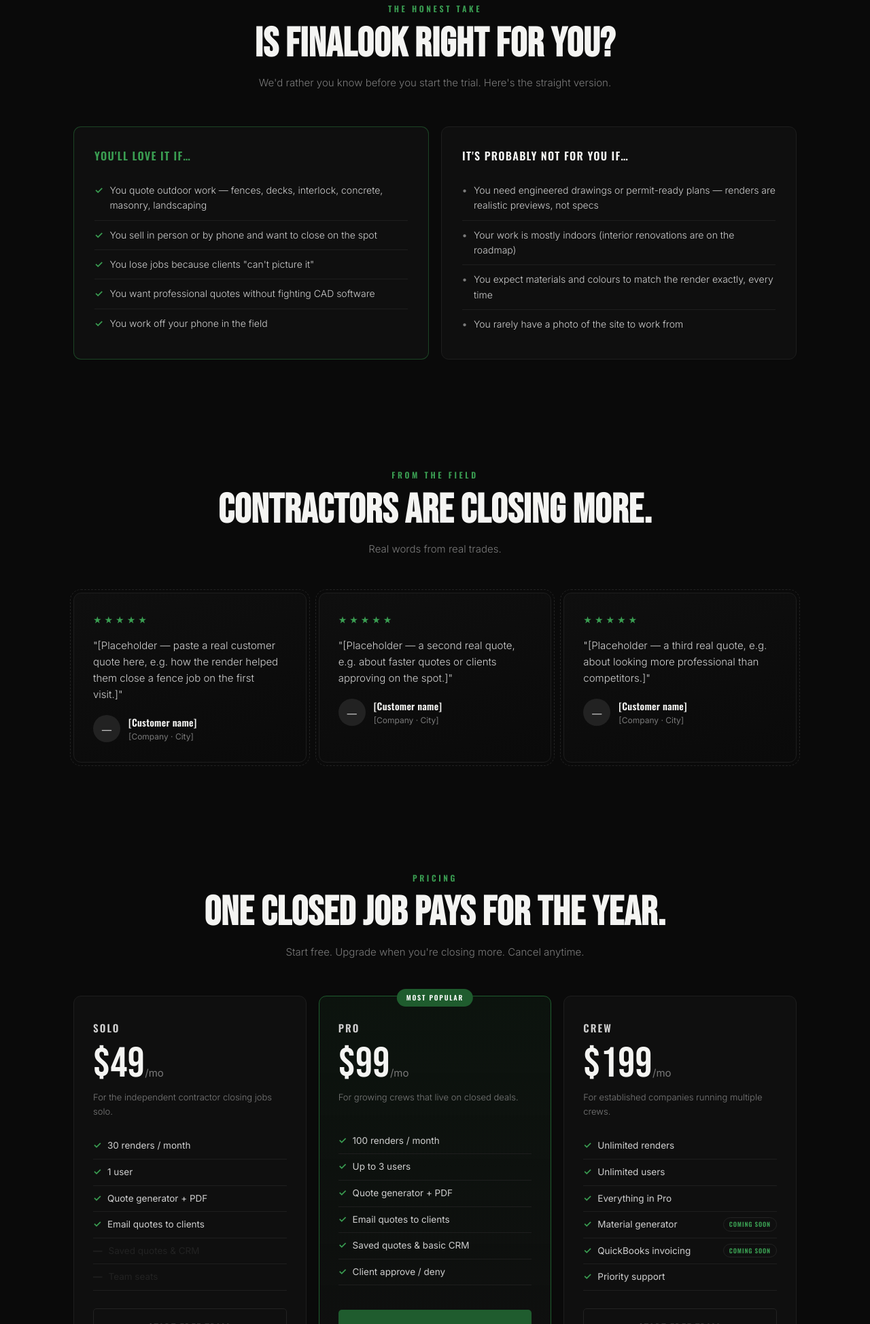
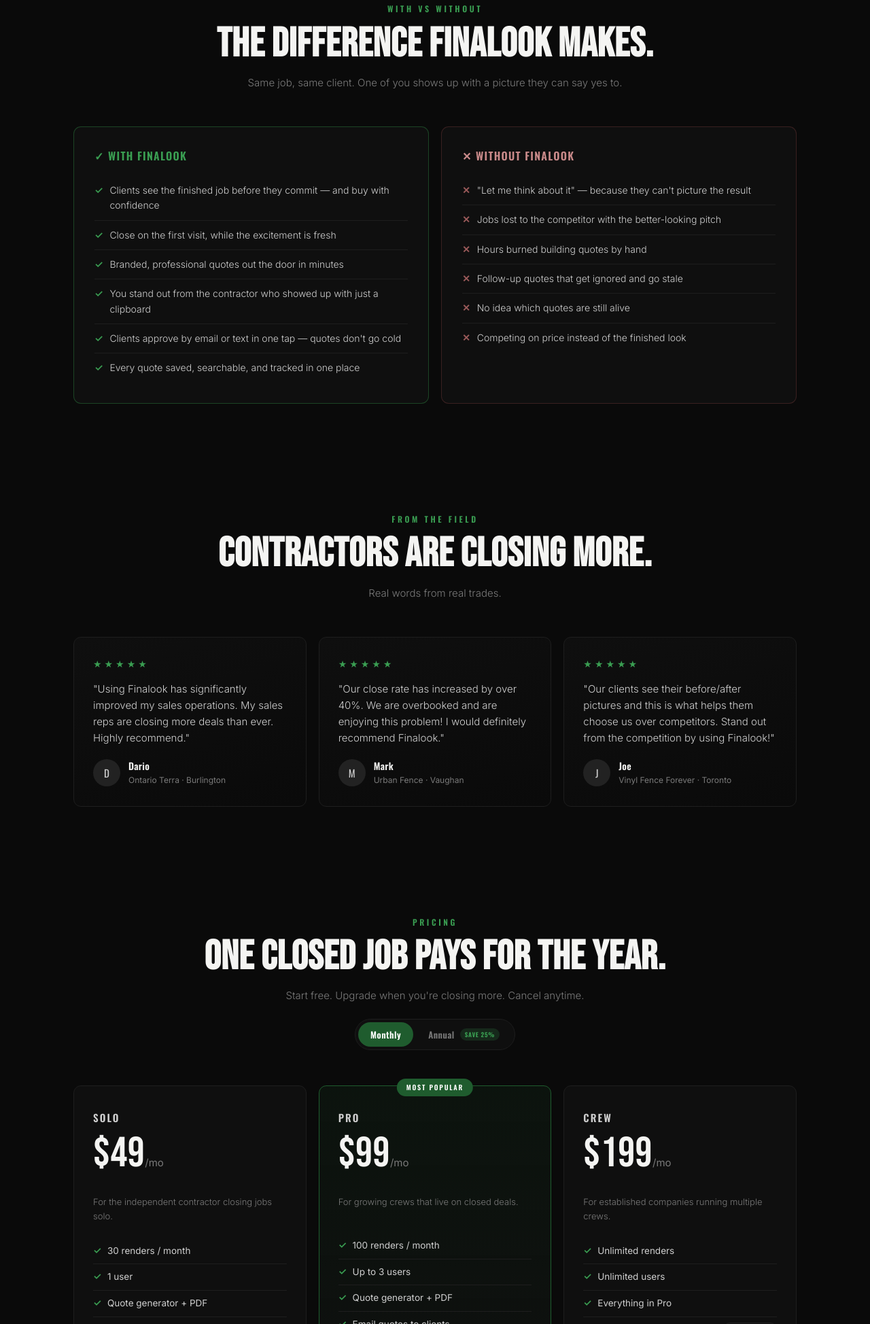
Before and after one commit to nexusai-tera/reformity-design-tool-v2, a website: page index.html in a window 1280 px wide. Shown: the part 4653-6601 px from the top of the page at 68% size. Drawn offline with nearby package versions, Linux system fonts and the light colour scheme.

Commit message:
Landing with/without + annual toggle + testimonials + favicon; app profile split + open quote

```diff
--- a/index.html
+++ b/index.html
@@ -4,6 +4,7 @@
 <meta charset="UTF-8"/>
 <meta name="viewport" content="width=device-width, initial-scale=1.0"/>
 <title>Finalook — Show the Finished Job Before You Build It</title>
+<link rel="icon" type="image/svg+xml" href="/favicon.svg"/>
 <meta name="description" content="Finalook turns a photo of your client's backyard into a photorealistic render of the finished job in seconds — then builds the quote. Close more jobs. Built for contractors."/>
 <link href="https://fonts.googleapis.com/css2?family=Bebas+Neue&family=Oswald:wght@400;500;600;700&family=Inter:wght@300;400;500;600&display=swap" rel="stylesheet">
 <style>
@@ -165,7 +166,16 @@
 .pc li{font-size:14px;color:var(--smoke);padding:10px 0;border-bottom:1px solid var(--line);display:flex;gap:10px;align-items:flex-start;font-weight:300;}
 .pc li:last-child{border-bottom:none;}
 .pc.fit li::before{content:'✓';color:var(--green-lt);font-weight:700;flex-shrink:0;}
-.pc.not li::before{content:'•';color:var(--ash);font-weight:700;flex-shrink:0;}
+.pc.not{border-color:rgba(120,58,58,.4);}
+.pc.not h3{color:#c98a8a;}
+.pc.not li::before{content:'✕';color:#9a5a5a;font-weight:700;flex-shrink:0;}
+/* billing toggle */
+.bill-toggle{display:inline-flex;gap:4px;margin-top:22px;background:var(--void);border:1px solid var(--line);border-radius:999px;padding:4px;}
+.bt-opt{background:transparent;border:none;color:var(--ash);font-family:'Oswald',sans-serif;font-size:13px;font-weight:600;letter-spacing:.04em;padding:8px 18px;border-radius:999px;cursor:pointer;display:flex;align-items:center;gap:8px;}
+.bt-opt.active{background:var(--green);color:#fff;}
+.bt-save{font-size:9px;font-weight:700;letter-spacing:.08em;text-transform:uppercase;background:rgba(58,158,82,.18);color:var(--green-lt);border-radius:999px;padding:2px 7px;}
+.bt-opt.active .bt-save{background:rgba(255,255,255,.2);color:#fff;}
+.price-billnote{font-size:12px;color:var(--green-lt);margin-top:6px;min-height:16px;font-weight:500;}
 
 /* TESTIMONIALS */
 .tg{display:grid;grid-template-columns:repeat(3,1fr);gap:18px;}
@@ -324,32 +334,35 @@
   </div>
 </section>
 
-<!-- HONEST FIT (PROS / CONS) -->
-<section class="sec-pad" id="fit">
+<!-- WITH vs WITHOUT FINALOOK -->
+<section class="sec-pad" id="why">
   <div class="wrap">
     <div class="sec-head reveal">
-      <div class="sec-kicker">The honest take</div>
-      <h2 class="sec-title">Is Finalook right for you?</h2>
-      <p class="sec-sub">We'd rather you know before you start the trial. Here's the straight version.</p>
+      <div class="sec-kicker">With vs Without</div>
+      <h2 class="sec-title">The difference Finalook makes.</h2>
+      <p class="sec-sub">Same job, same client. One of you shows up with a picture they can say yes to.</p>
     </div>
     <div class="pc-grid">
       <div class="pc fit reveal">
-        <h3>You'll love it if…</h3>
+        <h3>✓ With Finalook</h3>
         <ul>
-          <li>You quote outdoor work — fences, decks, interlock, concrete, masonry, landscaping</li>
-          <li>You sell in person or by phone and want to close on the spot</li>
-          <li>You lose jobs because clients "can't picture it"</li>
-          <li>You want professional quotes without fighting CAD software</li>
-          <li>You work off your phone in the field</li>
+          <li>Clients see the finished job before they commit — and buy with confidence</li>
+          <li>Close on the first visit, while the excitement is fresh</li>
+          <li>Branded, professional quotes out the door in minutes</li>
+          <li>You stand out from the contractor who showed up with just a clipboard</li>
+          <li>Clients approve by email or text in one tap — quotes don't go cold</li>
+          <li>Every quote saved, searchable, and tracked in one place</li>
         </ul>
       </div>
       <div class="pc not reveal">
-        <h3>It's probably not for you if…</h3>
+        <h3>✕ Without Finalook</h3>
         <ul>
-          <li>You need engineered drawings or permit-ready plans — renders are realistic previews, not specs</li>
-          <li>Your work is mostly indoors (interior renovations are on the roadmap)</li>
-          <li>You expect materials and colours to match the render exactly, every time</li>
-          <li>You rarely have a photo of the site to work from</li>
+          <li>"Let me think about it" — because they can't picture the result</li>
+          <li>Jobs lost to the competitor with the better-looking pitch</li>
+          <li>Hours burned building quotes by hand</li>
+          <li>Follow-up quotes that get ignored and go stale</li>
+          <li>No idea which quotes are still alive</li>
+          <li>Competing on price instead of the finished look</li>
         </ul>
       </div>
     </div>
@@ -357,7 +370,6 @@
 </section>
 
 <!-- TESTIMONIALS -->
-<!-- REPLACE all three cards with real customer quotes + names before launch. Keep it honest — only use testimonials you actually have permission to publish. -->
 <section class="sec-pad" id="testimonials">
   <div class="wrap">
     <div class="sec-head reveal">
@@ -366,20 +378,20 @@
       <p class="sec-sub">Real words from real trades.</p>
     </div>
     <div class="tg">
-      <div class="tcard tph reveal">
+      <div class="tcard reveal">
         <div class="stars">★★★★★</div>
-        <blockquote>"[Placeholder — paste a real customer quote here, e.g. how the render helped them close a fence job on the first visit.]"</blockquote>
-        <div class="who"><div class="ava">—</div><div><div class="nm">[Customer name]</div><div class="rl">[Company · City]</div></div></div>
+        <blockquote>"Using Finalook has significantly improved my sales operations. My sales reps are closing more deals than ever. Highly recommend."</blockquote>
+        <div class="who"><div class="ava">D</div><div><div class="nm">Dario</div><div class="rl">Ontario Terra · Burlington</div></div></div>
       </div>
-      <div class="tcard tph reveal">
+      <div class="tcard reveal">
         <div class="stars">★★★★★</div>
-        <blockquote>"[Placeholder — a second real quote, e.g. about faster quotes or clients approving on the spot.]"</blockquote>
-        <div class="who"><div class="ava">—</div><div><div class="nm">[Customer name]</div><div class="rl">[Company · City]</div></div></div>
+        <blockquote>"Our close rate has increased by over 40%. We are overbooked and are enjoying this problem! I would definitely recommend Finalook."</blockquote>
+        <div class="who"><div class="ava">M</div><div><div class="nm">Mark</div><div class="rl">Urban Fence · Vaughan</div></div></div>
       </div>
-      <div class="tcard tph reveal">
+      <div class="tcard reveal">
         <div class="stars">★★★★★</div>
-        <blockquote>"[Placeholder — a third real quote, e.g. about looking more professional than competitors.]"</blockquote>
-        <div class="who"><div class="ava">—</div><div><div class="nm">[Customer name]</div><div class="rl">[Company · City]</div></div></div>
+        <blockquote>"Our clients see their before/after pictures and this is what helps them choose us over competitors. Stand out from the competition by using Finalook!"</blockquote>
+        <div class="who"><div class="ava">J</div><div><div class="nm">Joe</div><div class="rl">Vinyl Fence Forever · Toronto</div></div></div>
       </div>
     </div>
   </div>
@@ -392,12 +404,17 @@
       <div class="sec-kicker">Pricing</div>
       <h2 class="sec-title">One closed job pays for the year.</h2>
       <p class="sec-sub">Start free. Upgrade when you're closing more. Cancel anytime.</p>
+      <div class="bill-toggle reveal">
+        <button id="billMonthly" class="bt-opt active" onclick="setBilling('monthly')">Monthly</button>
+        <button id="billAnnual" class="bt-opt" onclick="setBilling('annual')">Annual <span class="bt-save">Save 25%</span></button>
+      </div>
     </div>
     <div class="price-grid">
 
       <div class="price reveal">
         <div class="price-name">Solo</div>
-        <div class="price-amt">$49<span class="per">/mo</span></div>
+        <div class="price-amt" data-mamt="$49" data-mper="/mo" data-aamt="$441" data-aper="/yr"><span class="bamt">$49</span><span class="per">/mo</span></div>
+        <div class="price-billnote" data-anote="Save $147/yr"></div>
         <div class="price-desc">For the independent contractor closing jobs solo.</div>
         <ul>
           <li>30 renders / month</li>
@@ -413,7 +430,8 @@
       <div class="price featured reveal">
         <div class="price-badge">Most Popular</div>
         <div class="price-name">Pro</div>
-        <div class="price-amt">$99<span class="per">/mo</span></div>
+        <div class="price-amt" data-mamt="$99" data-mper="/mo" data-aamt="$891" data-aper="/yr"><span class="bamt">$99</span><span class="per">/mo</span></div>
+        <div class="price-billnote" data-anote="Save $297/yr"></div>
         <div class="price-desc">For growing crews that live on closed deals.</div>
         <ul>
           <li>100 renders / month</li>
@@ -428,7 +446,8 @@
 
       <div class="price reveal">
         <div class="price-name">Crew</div>
-        <div class="price-amt">$199<span class="per">/mo</span></div>
+        <div class="price-amt" data-mamt="$199" data-mper="/mo" data-aamt="$1,791" data-aper="/yr"><span class="bamt">$199</span><span class="per">/mo</span></div>
+        <div class="price-billnote" data-anote="Save $597/yr"></div>
         <div class="price-desc">For established companies running multiple crews.</div>
         <ul>
           <li>Unlimited renders</li>
@@ -498,6 +517,19 @@
   },{threshold:0.12});
   els.forEach(el=>io.observe(el));
 })();
+
+// Billing toggle (display only — to actually charge annually, add annual Stripe prices + pass the period to checkout)
+function setBilling(mode){
+  document.getElementById('billMonthly').classList.toggle('active',mode==='monthly');
+  document.getElementById('billAnnual').classList.toggle('active',mode==='annual');
+  document.querySelectorAll('.price-amt').forEach(el=>{
+    el.querySelector('.bamt').textContent = mode==='annual'?el.dataset.aamt:el.dataset.mamt;
+    el.querySelector('.per').textContent  = mode==='annual'?el.dataset.aper:el.dataset.mper;
+  });
+  document.querySelectorAll('.price-billnote').forEach(el=>{
+    el.textContent = mode==='annual'?(el.dataset.anote||''):'';
+  });
+}
 </script>
 </body>
 </html>
```
Also changed, not shown: app/approve/index.html (+1 -0 lines), app/index.html (+50 -14 lines), app/favicon.svg (added), favicon.svg (added), 1 other file.
